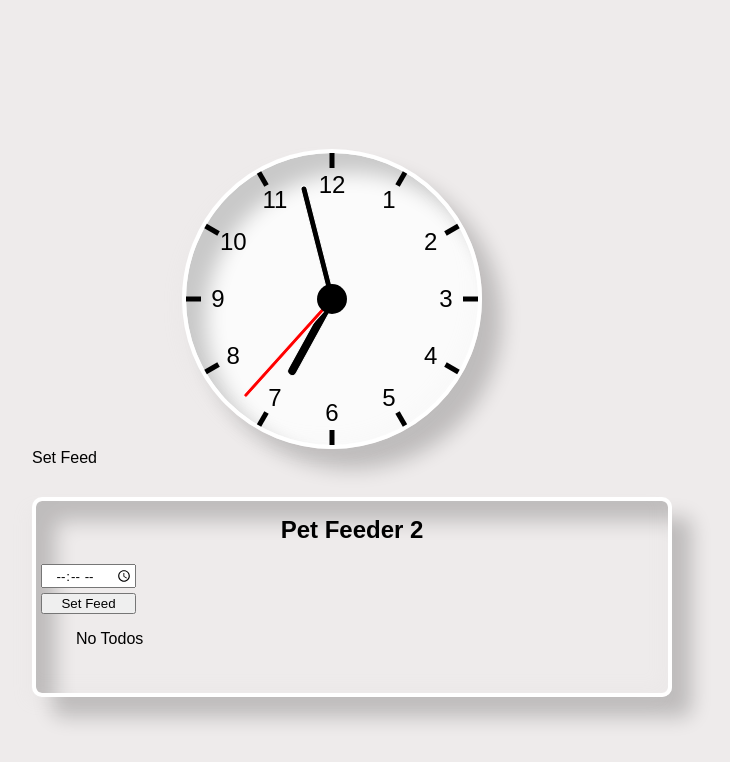
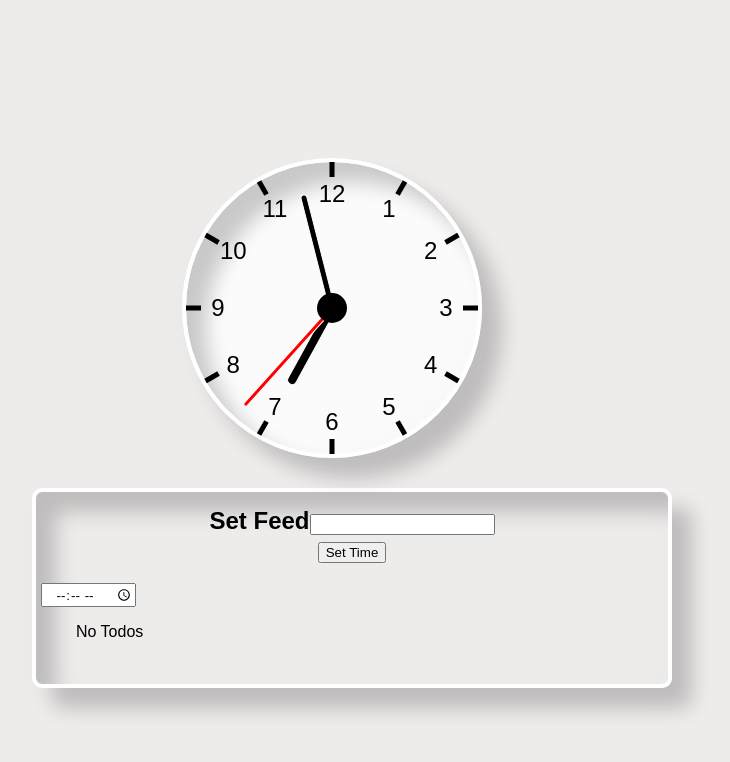
Before and after one commit to Caliza/pet-feeder, a React (Create React App) app in the folder pet-feeder/: page / in a window 1280 px wide. Shown: the top 762 px of the page, without its empty margins (288-1018 px from the left). Built offline with nearby package versions, Linux system fonts and the light colour scheme.

Commit message:
added input field and Set Time button to NewFeedForm.js

```diff
--- a/pet-feeder/src/NewFeedForm.js
+++ b/pet-feeder/src/NewFeedForm.js
@@ -17,7 +17,14 @@ export function NewFeedForm({ onSubmit}) {
         className="new-item-form">
             <div className="form-row">
                 <label htmlFor="item">Set Feed</label>
+                <input
+                value={newItem}
+                onChange={e => setNewItem(e.target.value)}
+                type="text"
+                id="item"
+                />
             </div>
+            <button>Set Time</button>
         </form>
     )
 }
--- a/pet-feeder/src/Pannel.js
+++ b/pet-feeder/src/Pannel.js
@@ -35,16 +35,14 @@ function deleteTodo(id) {
 
     return (
         <>
-        <div><NewFeedForm/></div>
+        <div></div>
         <div className='card'>
-            <h2 className='card-header'>Pet Feeder 2</h2>
+            <h2 className='card-header'><NewFeedForm/></h2>
 
             <div>
             <input className='time-input' value={newItem} onChange={e => setNewItem(e.target.value)} type="time" id="appt"  />
             </div>
-            <div>
-                <button className='feed-button'>Set Feed</button>
-            </div>
+
         <ul className="list">
             {todos.length === 0 && "No Todos"}
             {todos.map(todo => {
```
